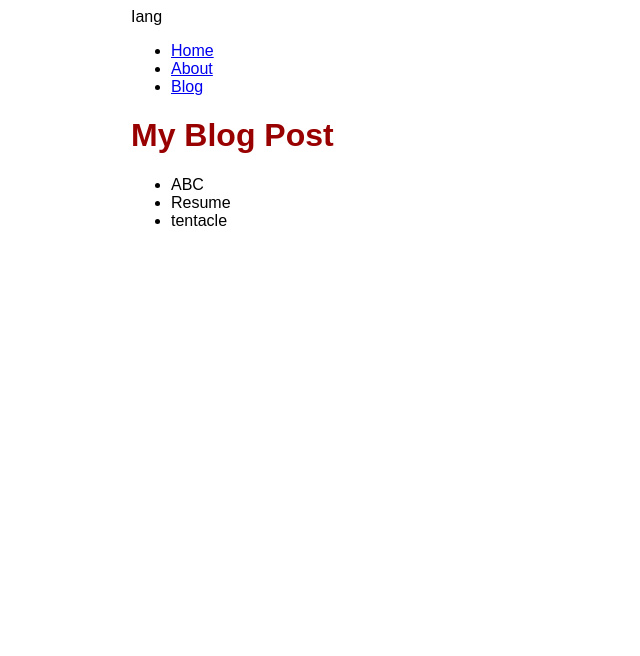
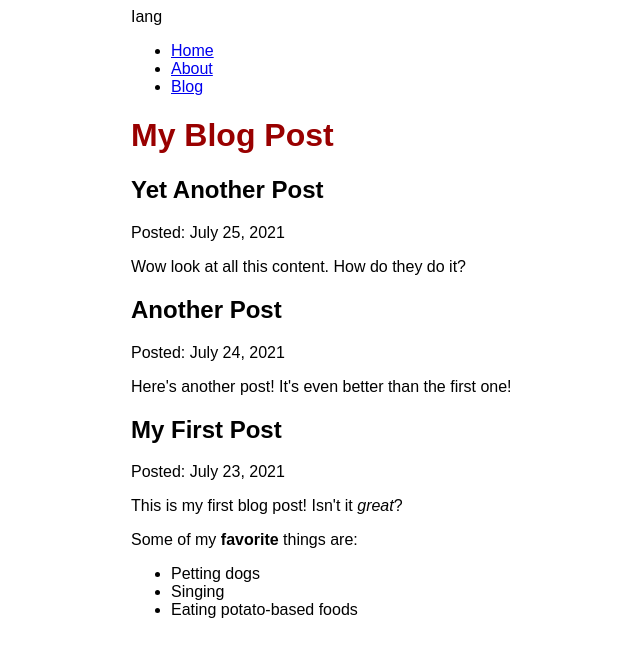
Before and after one commit to iangtu23/gatsbySite, a Gatsby site: page /blog in a window 1280 px wide. Shown: the whole page, without its empty margins (259-899 px from the left). Built offline with nearby package versions, Linux system fonts and the light colour scheme; Gatsby itself is replaced by a stand-in of ours.

Commit message:
Finished Gatsby Tutorial Part 5

```diff
--- a/blog/ABC.mdx
+++ b/blog/ABC.mdx
@@ -0,0 +1,12 @@
+---
+title: "My First Post"
+date: "2021-07-23"
+---
+
+This is my first blog post! Isn't it _great_?
+
+Some of my **favorite** things are:
+
+- Petting dogs
+- Singing
+- Eating potato-based foods
--- a/blog/Resume.mdx
+++ b/blog/Resume.mdx
@@ -0,0 +1,6 @@
+---
+title: "Another Post"
+date: "2021-07-24"
+---
+
+Here's another post! It's even better than the first one!
--- a/blog/tentacle.mdx
+++ b/blog/tentacle.mdx
@@ -0,0 +1,6 @@
+---
+title: "Yet Another Post"
+date: "2021-07-25"
+---
+
+Wow look at all this content. How do they do it?
--- a/gatsby-config.js
+++ b/gatsby-config.js
@@ -13,5 +13,6 @@ module.exports = {
         path: `${__dirname}/blog`,
       },
     },
+    "gatsby-plugin-mdx",
   ],
 };
--- a/package.json
+++ b/package.json
@@ -15,8 +15,11 @@
     "clean": "gatsby clean"
   },
   "dependencies": {
+    "@mdx-js/mdx": "^1.6.22",
+    "@mdx-js/react": "^1.6.22",
     "gatsby": "^4.10.2",
     "gatsby-plugin-image": "^2.10.1",
+    "gatsby-plugin-mdx": "^3.12.1",
     "gatsby-plugin-sharp": "^4.10.2",
     "gatsby-source-filesystem": "^4.10.1",
     "react": "^17.0.1",
--- a/src/pages/blog.js
+++ b/src/pages/blog.js
@@ -1,24 +1,33 @@
 import * as React from "react";
 import { graphql } from "gatsby";
+import { MDXRenderer } from "gatsby-plugin-mdx";
+
 import Layout from "../components/layout";
 
 const BlogPage = ({ data }) => {
   return (
     <Layout pageTitle="My Blog Post">
-      <ul>
-        {data.allFile.nodes.map((node) => (
-          <li key={node.name}>{node.name}</li>
-        ))}
-      </ul>
+      {data.allMdx.nodes.map((node) => (
+        <article key={node.id}>
+          <h2>{node.frontmatter.title}</h2>
+          <p>Posted: {node.frontmatter.date}</p>
+          <MDXRenderer>{node.body}</MDXRenderer>
+        </article>
+      ))}
     </Layout>
   );
 };
 
 export const query = graphql`
   query {
-    allFile {
+    allMdx(sort: { fields: frontmatter___date, order: DESC }) {
       nodes {
-        name
+        frontmatter {
+          date(formatString: "MMMM D, YYYY")
+          title
+        }
+        id
+        body
       }
     }
   }
```
Also changed, not shown: 3 other files.
